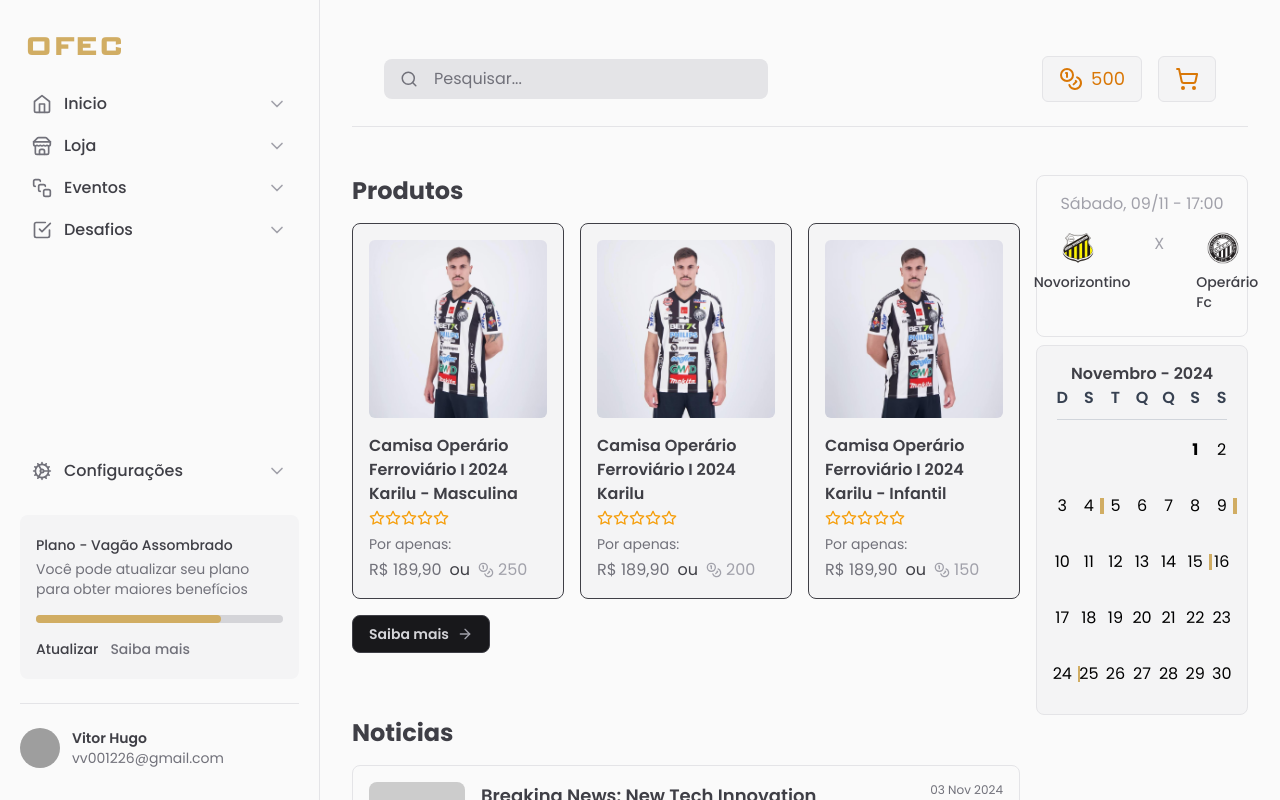
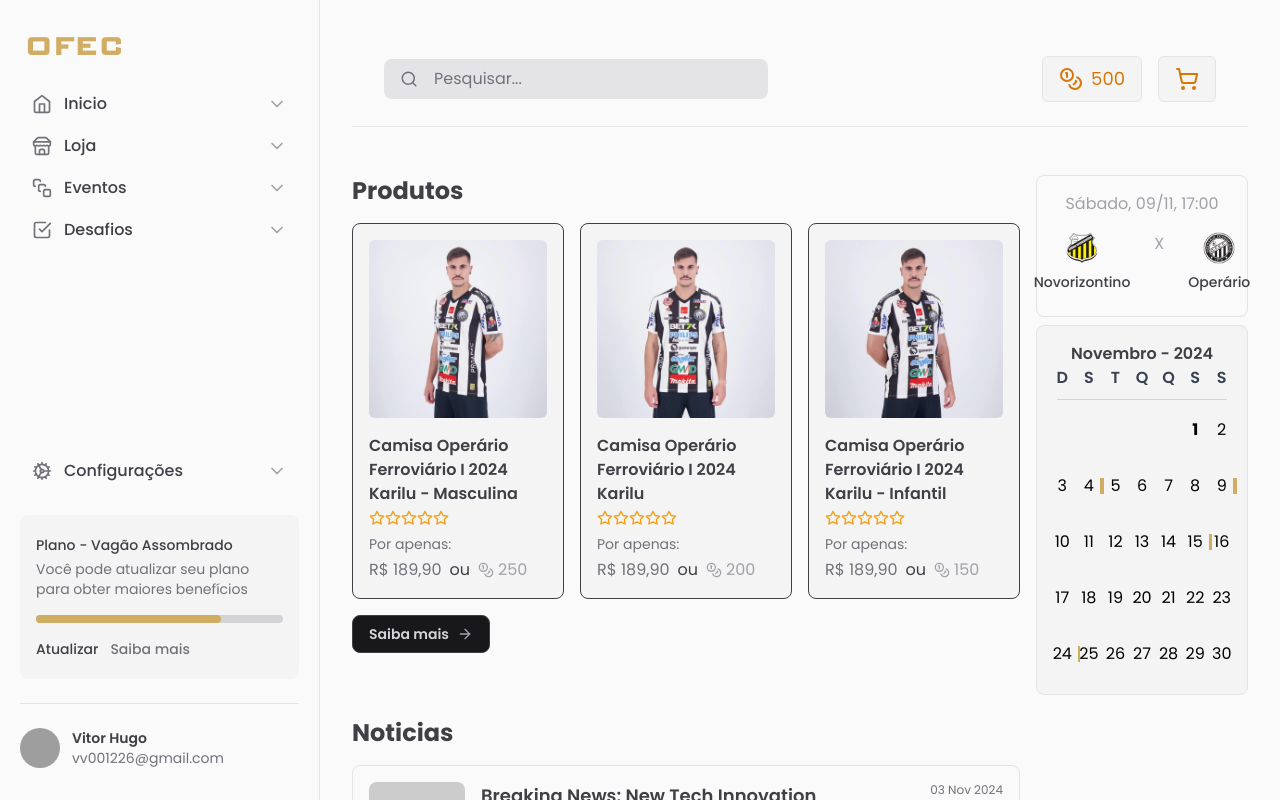
Before and after one commit to vHugo00/OFEC, a React (Vite) app: page / in a window 1280 px wide. Shown: the top 800 px of the page. Built offline with nearby package versions, Linux system fonts and the light colour scheme; grey boxes are pictures that could not be loaded.

Commit message:
Deixando jogos para forma generica

```diff
--- a/src/App.jsx
+++ b/src/App.jsx
@@ -5,6 +5,8 @@
 import { Sidebar } from "./components/Sidebar";
 import { Calendar } from "./components/Sidebar/Calendar/Calendar";
 import { Games } from "./components/Sidebar/Games/Games";
+import NovorizontinoLogo from './assets/images/novorizontino.png'
+import OperarioLogo from './assets/images/ofec.png'
 
 function App() {
   return (
@@ -80,7 +82,11 @@
           </div>
 
           <div className="col-span-1 w-full">
-            <Games />
+            <Games
+              date="Sábado, 09/11"
+              time="17:00"
+              teamA={{ name: "Novorizontino", logo: NovorizontinoLogo }}
+              teamB={{ name: "Operário", logo: OperarioLogo }} />
             <Calendar />
           </div>
         </div>
--- a/src/components/Sidebar/Games/Games.jsx
+++ b/src/components/Sidebar/Games/Games.jsx
@@ -1,26 +1,41 @@
-import Novorizontino from '../../../assets/images/novorizontino.png'
-import Operario from '../../../assets/images/ofec.png'
-export function Games() {
+import PropTypes from 'prop-types';
+
+Games.propTypes = {
+  date: PropTypes.string.isRequired,
+  time: PropTypes.string.isRequired,
+  teamA: PropTypes.shape({
+    name: PropTypes.string.isRequired,
+    logo: PropTypes.string.isRequired,
+  }).isRequired,
+  teamB: PropTypes.shape({
+    name: PropTypes.string.isRequired,
+    logo: PropTypes.string.isRequired,
+  }).isRequired,
+};
+
+export function Games({ date, time, teamA, teamB }) {
   return (
-    <div className='border rounded-lg border-zinc-200 dark:border-zinc-800 mb-2 pt-4'>
-      <div className='flex justify-center'>
-        <p className='text-zinc-400'>Sábado, 09/11 - 17:00</p>
+    <div className="border rounded-lg border-zinc-200 dark:border-zinc-800 mb-2 pt-4">
+      <div className="flex justify-center">
+        <p className="text-zinc-400">
+          {date}, {time}
+        </p>
       </div>
       <div className="flex gap-4 justify-center p-4">
-        <div className="flex flex-col items-center space-x-2">
-          <img className="w-8 h-8" src={Novorizontino} alt="" />
+        <div className="flex flex-col items-center">
+          <img className="w-8 h-8" src={teamA.logo} alt={teamA.name} />
           <span className="p-2 block text-sm font-medium text-zinc-700 dark:text-zinc-100">
-            Novorizontino
+            {teamA.name}
           </span>
         </div>
-        <span className='text-zinc-400'>X</span>
-        <div className=" flex flex-col items-center space-x-2">
-          <img className="w-8 h-8" src={Operario} alt="" />
+        <span className="text-zinc-400">X</span>
+        <div className="flex flex-col items-center">
+          <img className="w-8 h-8" src={teamB.logo} alt={teamB.name} />
           <span className="p-2 block text-sm font-medium text-zinc-700 dark:text-zinc-100">
-            Operário Fc
+            {teamB.name}
           </span>
         </div>
       </div>
     </div>
-  )
+  );
 }
```
